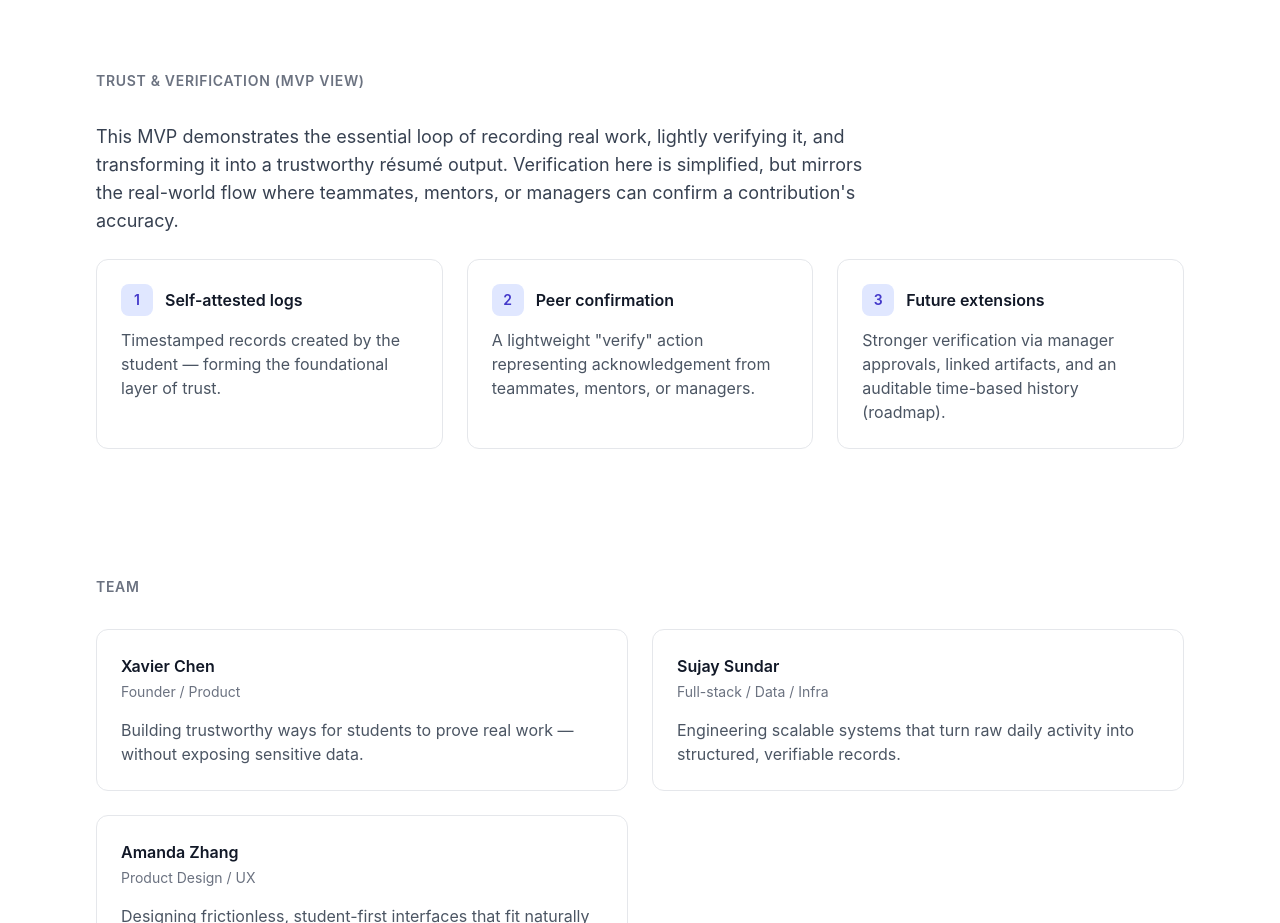
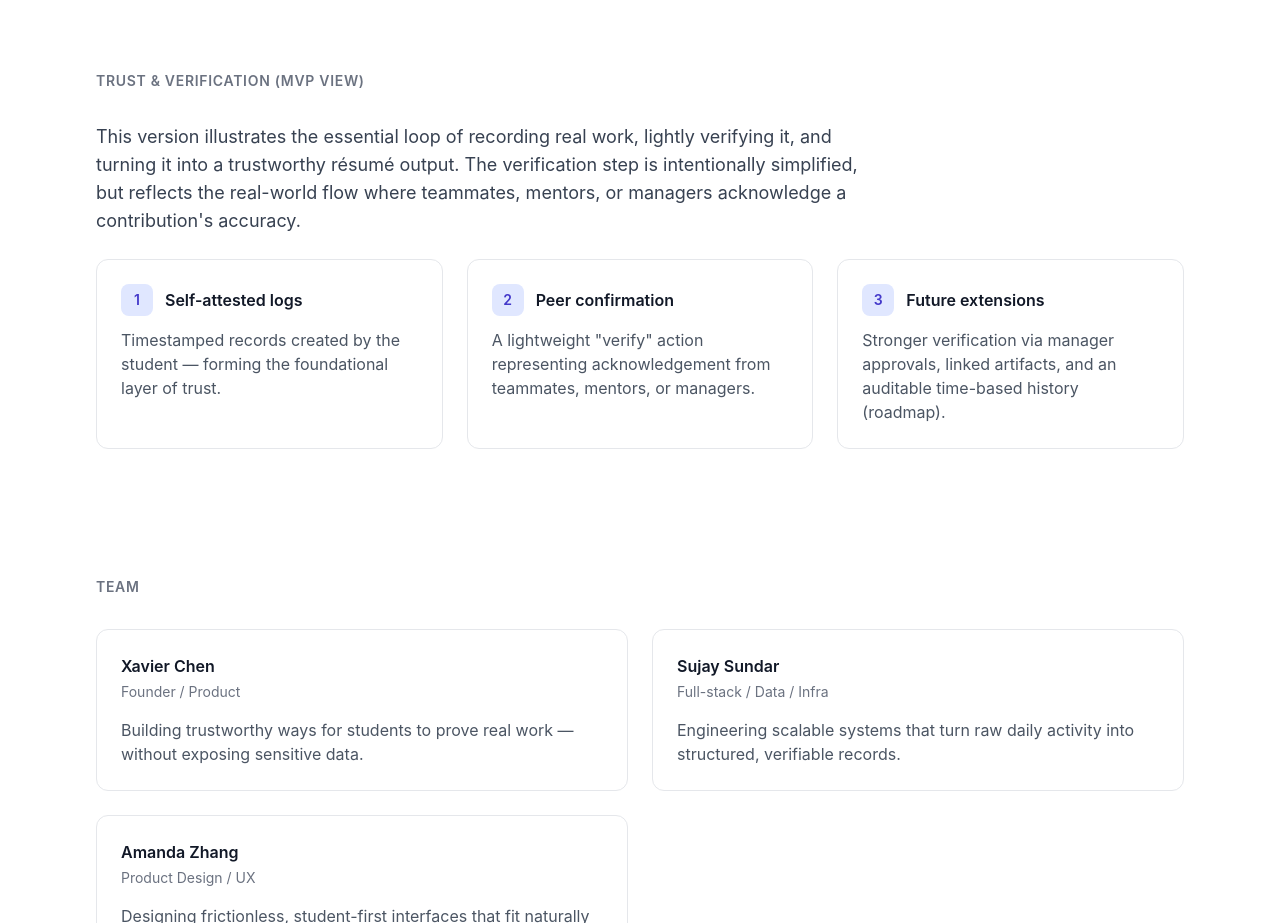
Before and after one commit to wowno1090858718/risevault-mvp, a Next.js app: page /landing in a window 1280 px wide. Shown: the part 1660-2583 px from the top of the page. Built offline with nearby package versions, Linux system fonts and the light colour scheme.

Commit message:
Polish landing copy - Refine trust & verification copy

```diff
--- a/app/landing/page.tsx
+++ b/app/landing/page.tsx
@@ -167,10 +167,10 @@ export default function LandingPage() {
           </h2>
           <div className="space-y-6">
             <p className="max-w-3xl text-base leading-relaxed text-gray-700 sm:text-lg">
-              This MVP demonstrates the essential loop of recording real work, lightly
-              verifying it, and transforming it into a trustworthy résumé output.
-              Verification here is simplified, but mirrors the real-world flow where
-              teammates, mentors, or managers can confirm a contribution&apos;s accuracy.
+              This version illustrates the essential loop of recording real work, lightly
+              verifying it, and turning it into a trustworthy résumé output. The verification
+              step is intentionally simplified, but reflects the real-world flow where
+              teammates, mentors, or managers acknowledge a contribution&apos;s accuracy.
             </p>
             <div className="grid gap-6 sm:grid-cols-3">
               <div className="rounded-xl border border-gray-200 bg-white p-6 transition-colors hover:border-gray-300">
```
